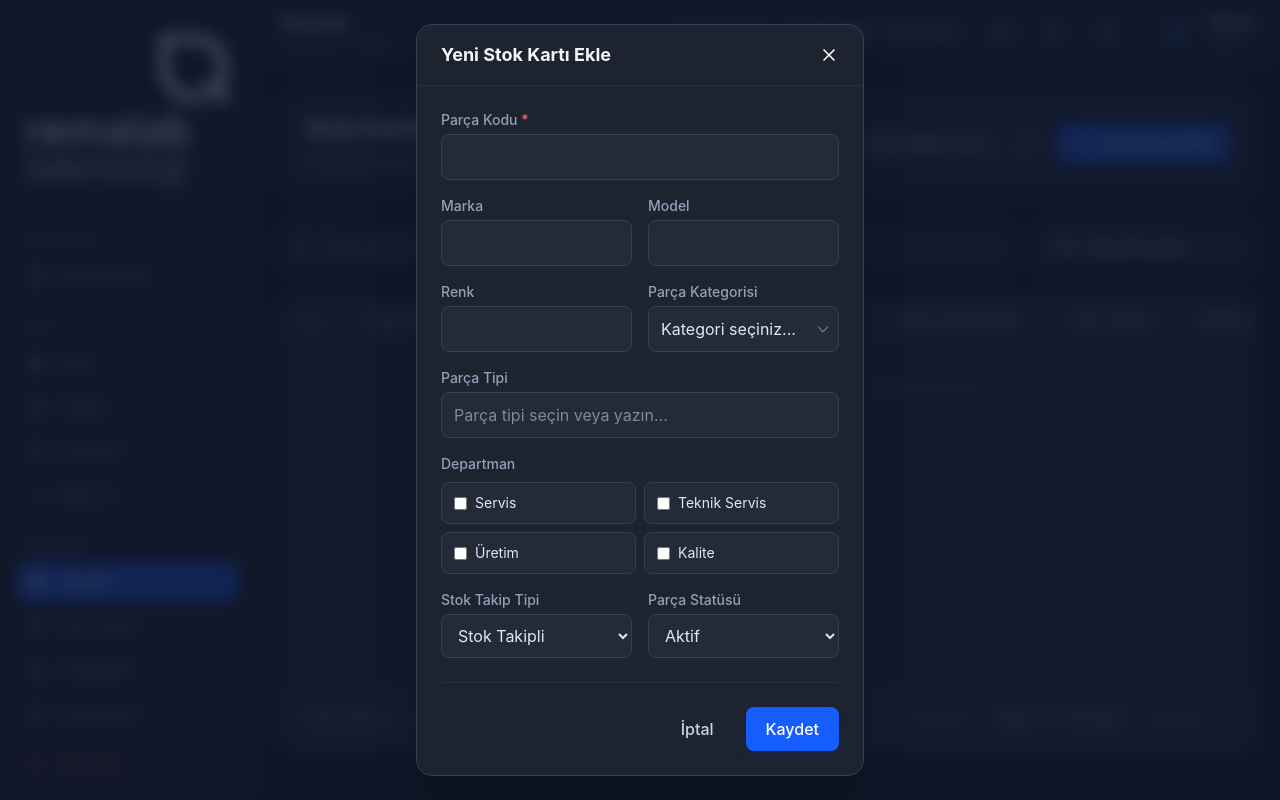
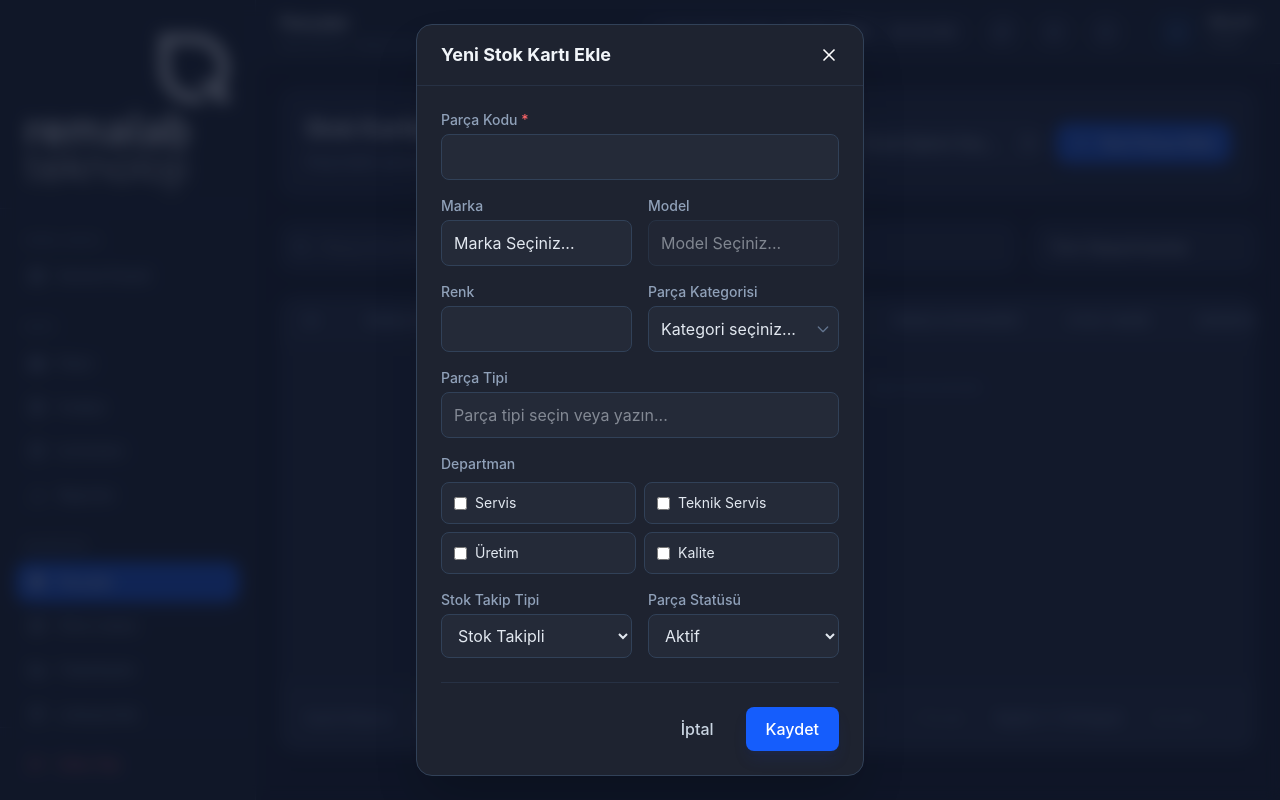
Before and after one commit to YusufPEKERR/remalab, a React (Vite) app in the folder frontend/: page /parts in a window 1280 px wide. Both pictures are taken after a click on the button "Yeni Parça Ekle". Built offline with nearby package versions, Linux system fonts and the light colour scheme.

Commit message:
feat: Use product list for brand and model selection in Parts

```diff
--- a/frontend/src/pages/Parts.jsx
+++ b/frontend/src/pages/Parts.jsx
@@ -25,6 +25,7 @@ export default function Parts() {
 
   const [categories, _setCategories] = useState(['Orijinal', 'Muadil', 'Çıkma', 'Yan Sanayi', 'A Kalite', 'B Kalite']); // Mock
   const [partCategories, setPartCategories] = useState([]);
+  const [products, setProducts] = useState([]);
 
   const DEPARTMENTS = ['Servis', 'Teknik Servis', 'Üretim', 'Kalite'];
 
@@ -88,6 +89,17 @@ export default function Parts() {
     }
   };
 
+  const fetchProducts = async () => {
+    try {
+      const res = await api.getProducts();
+      if (res.success) {
+        setProducts(res.products || []);
+      }
+    } catch (err) {
+      console.error(err);
+    }
+  };
+
   const fetchParts = async (silent = false) => {
     if (!silent) setLoading(true);
     try {
@@ -105,6 +117,7 @@ export default function Parts() {
   useEffect(() => {
     fetchParts();
     fetchPartCategories();
+    fetchProducts();
     // Başka bilgisayarlardan yapılan değişiklikleri yakalamak için periyodik, sessiz yenileme
     const interval = setInterval(() => fetchParts(true), 8000);
     return () => clearInterval(interval);
@@ -226,6 +239,9 @@ export default function Parts() {
 
   const totalPages = Math.ceil(filteredParts.length / itemsPerPage) || 1;
   const paginatedParts = filteredParts.slice((currentPage - 1) * itemsPerPage, currentPage * itemsPerPage);
+
+  const uniqueBrands = [...new Set(products.map(p => p.brand).filter(Boolean))].sort();
+  const uniqueModels = [...new Set(products.filter(p => p.brand === formData.brand).map(p => p.model).filter(Boolean))].sort();
 
   return (
     <div className="h-full flex flex-col space-y-6 overflow-hidden">
@@ -456,21 +472,26 @@ export default function Parts() {
               <div className="grid grid-cols-2 gap-4">
                 <div>
                   <label className="block text-sm font-medium text-slate-400 mb-1">Marka</label>
-                  <input
-                    type="text"
-                    className="w-full bg-slate-50 dark:bg-[#242a38] border border-slate-200 dark:border-slate-700 rounded-lg px-3 py-2.5 text-slate-800 dark:text-slate-200 focus:outline-none focus:border-blue-500"
+                  <select
+                    className="w-full bg-slate-50 dark:bg-[#242a38] border border-slate-200 dark:border-slate-700 rounded-lg px-3 py-2.5 text-slate-800 dark:text-slate-200 focus:outline-none focus:border-blue-500 appearance-none"
                     value={formData.brand}
-                    onChange={e => setFormData({...formData, brand: e.target.value})}
-                  />
+                    onChange={e => setFormData({...formData, brand: e.target.value, model: ''})}
+                  >
+                    <option value="">Marka Seçiniz...</option>
+                    {uniqueBrands.map(b => <option key={b} value={b}>{b}</option>)}
+                  </select>
                 </div>
                 <div>
                   <label className="block text-sm font-medium text-slate-400 mb-1">Model</label>
-                  <input
-                    type="text"
-                    className="w-full bg-slate-50 dark:bg-[#242a38] border border-slate-200 dark:border-slate-700 rounded-lg px-3 py-2.5 text-slate-800 dark:text-slate-200 focus:outline-none focus:border-blue-500"
+                  <select
+                    className="w-full bg-slate-50 dark:bg-[#242a38] border border-slate-200 dark:border-slate-700 rounded-lg px-3 py-2.5 text-slate-800 dark:text-slate-200 focus:outline-none focus:border-blue-500 appearance-none disabled:opacity-50"
                     value={formData.model}
                     onChange={e => setFormData({...formData, model: e.target.value})}
-                  />
+                    disabled={!formData.brand}
+                  >
+                    <option value="">Model Seçiniz...</option>
+                    {uniqueModels.map(m => <option key={m} value={m}>{m}</option>)}
+                  </select>
                 </div>
               </div>
               <div className="grid grid-cols-2 gap-4">
```
